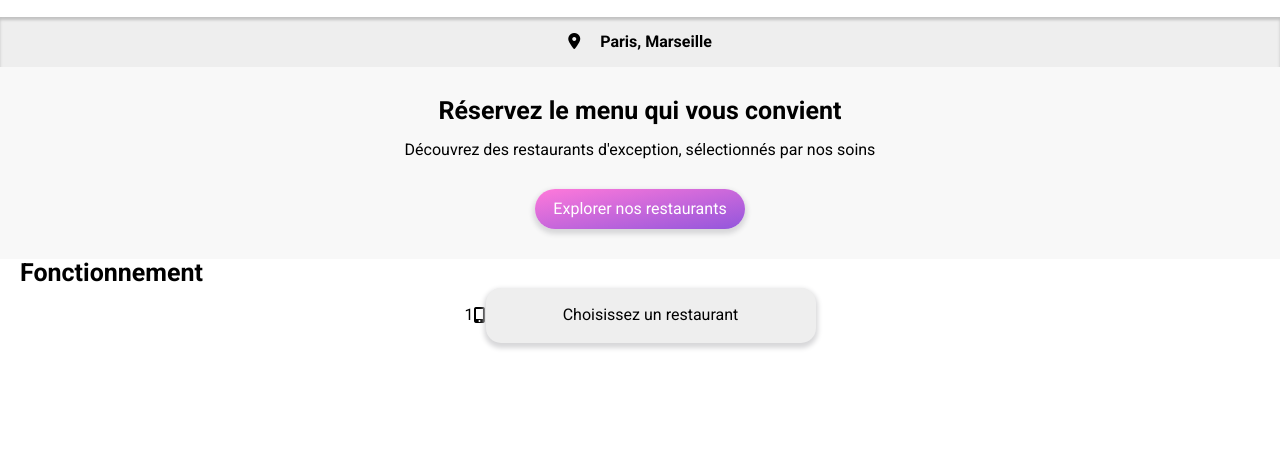
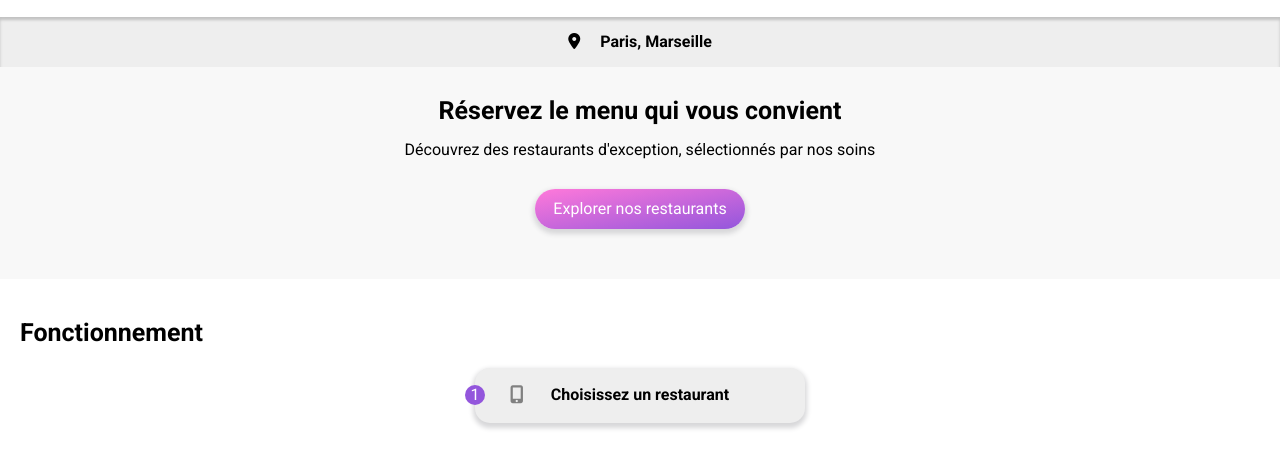
Before and after one commit to Frederic-K/Frederic-K.github.io, a website: page index.html in a window 1280 px wide. Shown: the part 57-524 px from the top of the page. Drawn offline with Linux system fonts and the light colour scheme; a web font is replaced by a local one.

Commit message:
Bouton fonctionnement
Première mise en page bouton fonctionnement

```diff
--- a/sass/components/_filter-btn.scss
+++ b/sass/components/_filter-btn.scss
@@ -33,11 +33,21 @@
 
 .selection {
     &__filter {
+        position: relative;
         display: flex;
         align-items: center;
-
+        &--number {
+            position: absolute;
+            left: -10px;
+            @include filter-number;
+        }
+        & .fa-mobile-screen-button {
+            position: absolute;
+            left: 35px;
+            color: grey;
+            font-size: large;
+        }
         &--btn {
-
             & .filter__btn {
                 @include btn-filter;
             }
--- a/sass/pages/_home.scss
+++ b/sass/pages/_home.scss
@@ -5,7 +5,6 @@
     align-items: center;
     background-color: #eeeeee;
     box-shadow: inset 0px 3px 3px 0px rgb(194, 194, 194);
-
     &__search {
         display: flex;
         gap: 20px;
@@ -19,15 +18,16 @@
     flex-direction: column;
     align-items: center;
     text-align: center;
-    padding: 30px;
+    padding-top: 30px;
+    padding-right: 30px;
+    padding-bottom: 50px;
+    padding-left: 30px;
     gap: 30px;
     background-color: lighten($color: #eeeeee, $amount: 4);
-
     &__explain {
         display: flex;
         flex-direction: column;
         gap: 15px;
-
         & h2 {
             padding-right: 20px;
             padding-left: 20px;
@@ -38,15 +38,11 @@
 .selection {
     display: flex;
     flex-direction: column;
-
+    gap: 20px;
         & h2 {
             width: 100%;
+            padding-top: 40px;
             padding-left: 20px;
         }
 
-        &__button {
-            width: 320px;
-            display: flex;
-            flex-direction: column;
-        }
 }
--- a/sass/utils/_mixins.scss
+++ b/sass/utils/_mixins.scss
@@ -15,4 +15,17 @@
     border: 0px;
     box-shadow: 0px 3px 5px 2px #D7D7D9;
     background-color: #eeeeee;
+    font-weight: bold;
+    cursor: pointer;
 }
+
+@mixin filter-number {
+    width: 20px;
+    height: 20px;
+    display: flex;
+    justify-content: center;
+    align-items: center;
+    border-radius: $border-rad;
+    background-color: $colour-primary;
+    color: white;
+}
```
Also changed, not shown: css/style.css, index.html (indentation only), 1 other file.
